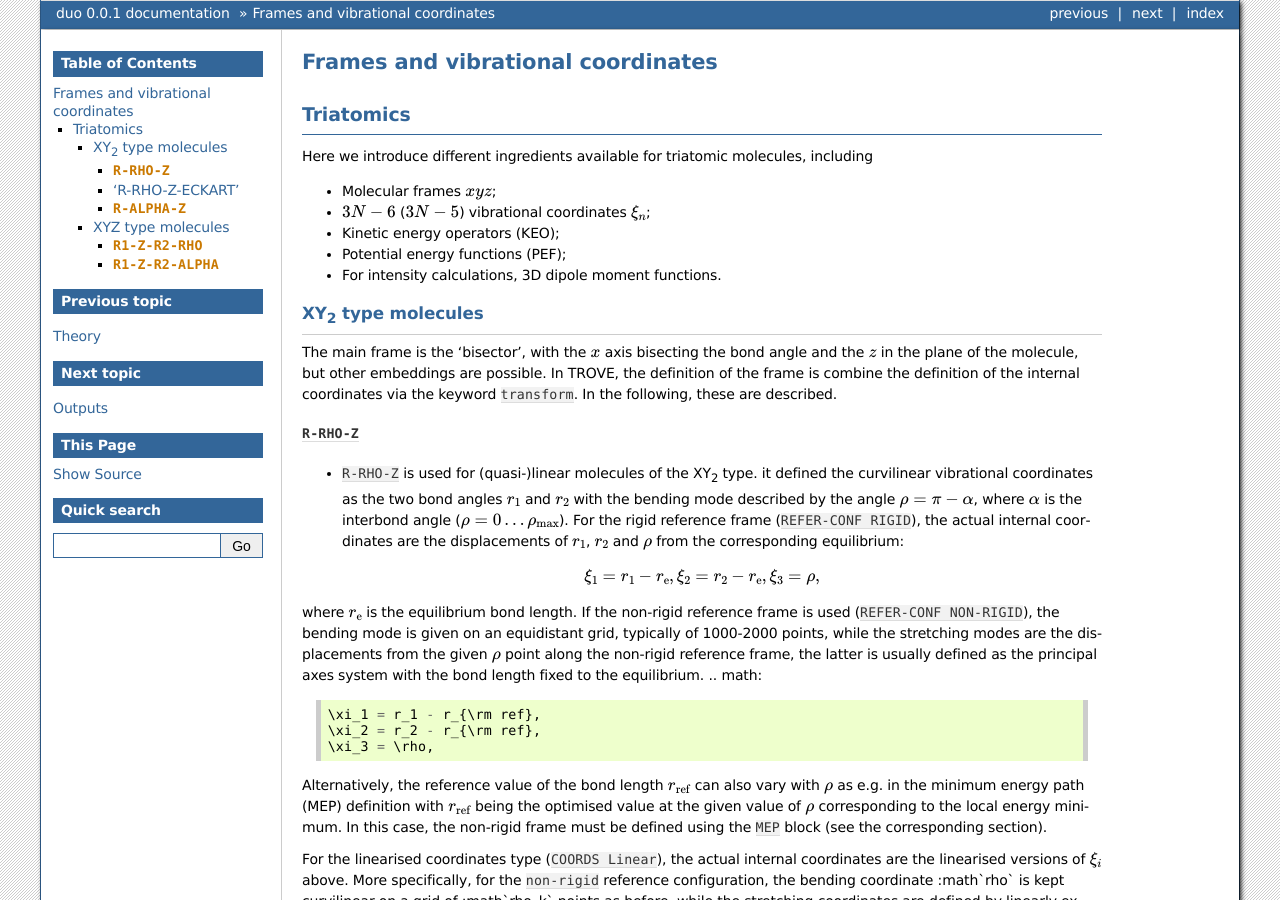
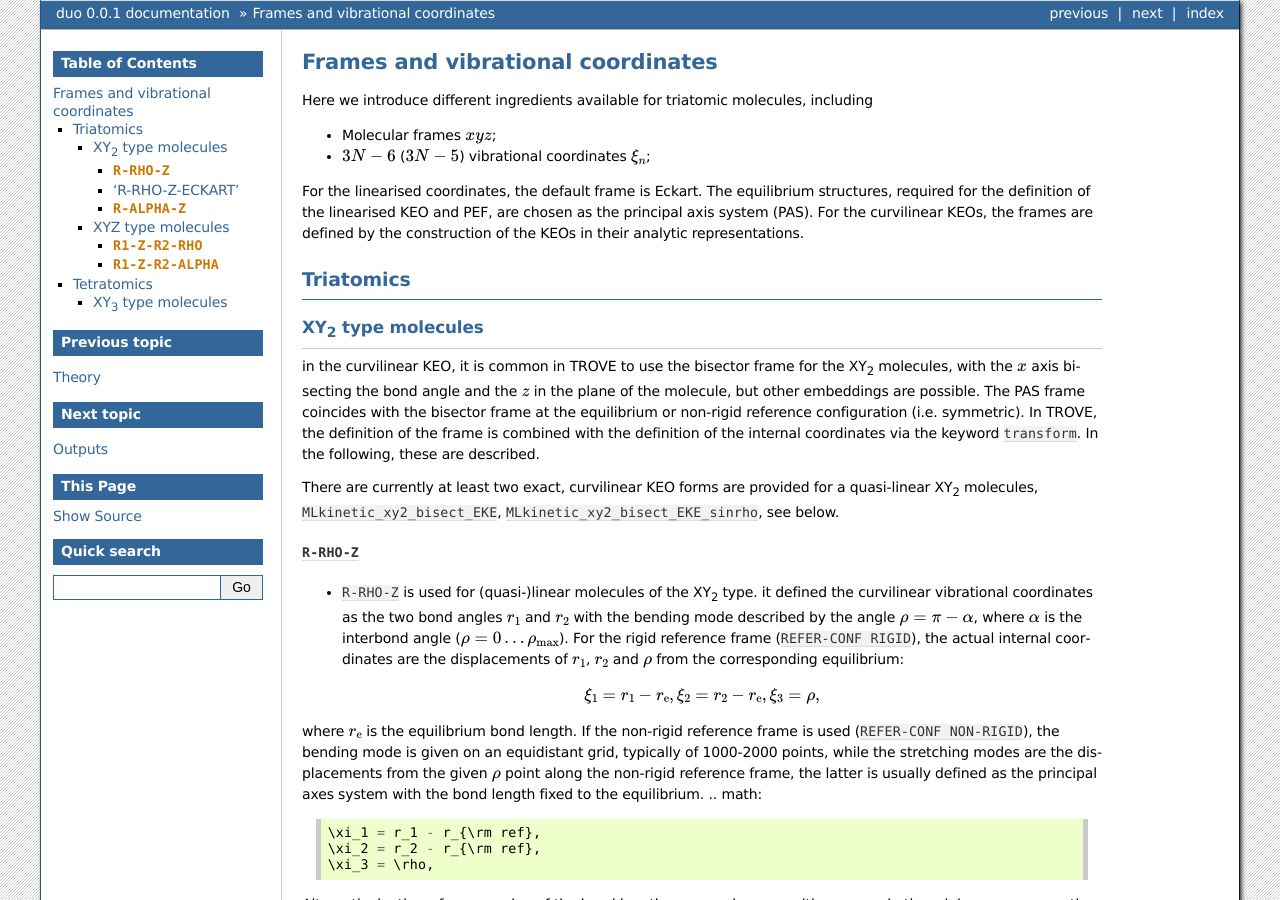
Before and after one commit to Trovemaster/TROVE, a Sphinx documentation site: the page built from docs/source/frames.rst, in a window 1280 px wide and 900 px high. Built offline with Sphinx 7.4.7, drawn with Linux system fonts in a browser that asks for light colours; formulas are drawn with MathJax 3; some of the changed text lies outside the part shown.

Commit message:
xy3 frames

```diff
--- /dev/null
+++ b/docs/source/KEO.rst
@@ -0,0 +1,5 @@
+
+
+- Kinetic energy operators (KEO);
+- Potential energy functions (PEF);
+- For intensity calculations, 3D dipole moment functions.
--- a/docs/source/frames.rst
+++ b/docs/source/frames.rst
@@ -1,21 +1,24 @@
 Frames and vibrational coordinates
 **********************************
 
-Triatomics
-==========
 
 Here we introduce different ingredients available for triatomic molecules, including
 
 - Molecular frames :math:`xyz`;
 - :math:`3N-6` (:math:`3N-5`) vibrational coordinates :math:`\xi_n`;
-- Kinetic energy operators (KEO);
-- Potential energy functions (PEF);
-- For intensity calculations, 3D dipole moment functions.
+
+For the linearised coordinates, the default frame is Eckart. The equilibrium structures, required for the definition of the linearised KEO and PEF, are chosen as the principal axis system (PAS). For the curvilinear KEOs, the frames are defined by the construction of the KEOs in their analytic representations.
+
+Triatomics
+==========
 
 XY\ :sub:`2` type molecules
 ---------------------------
 
-The main frame is the 'bisector', with the :math:`x` axis bisecting the bond angle and the :math:`z` in the plane of the molecule, but other embeddings are possible. In TROVE, the definition of the frame is combine the definition of the internal coordinates via the keyword ``transform``. In the following, these are described.
+
+in the curvilinear KEO,  it is common in TROVE to use the bisector frame for the XY\ :sub:`2` molecules, with the :math:`x` axis bisecting the bond angle and the :math:`z` in the plane of the molecule, but other embeddings are possible. The PAS frame coincides with the bisector frame at the equilibrium or non-rigid reference configuration (i.e. symmetric).  In TROVE, the definition of the frame is combined with the definition of the internal coordinates via the keyword ``transform``. In the following, these are described.
+
+There are currently at least two  exact, curvilinear KEO forms are provided for a quasi-linear XY\ :sub:`2` molecules, ``MLkinetic_xy2_bisect_EKE``, ``MLkinetic_xy2_bisect_EKE_sinrho``, see below.
 
 
 ``R-RHO-Z``
@@ -40,7 +43,6 @@
 For the linearised coordinates type (``COORDS Linear``), the actual internal coordinates are the linearised versions of :math:`\xi_i` above. More specifically, for the ``non-rigid`` reference configuration, the bending coordinate :math`\rho` is kept curvilinear on a grid of :math`\rho_k` points as before, while the stretching coordinates are defined by linearly expanding :math`r_1` and :math`r_2` in terms of the Cartesian displacement around the corresponding reference values :math:`r_{\rm ref}`. In the ``Rigid`` case, the bending coordinate is also linearised.
 
 The advantage of the linearised coordinates is that the corresponding KEO can be constructed on the fly as part of the TROVE generalised procedure as a Taylor type expansion. The main disadvantage however is that the approximate linearised KEO operator is less accurate than the (exact) curvilinear EKO. Besides, the convergence of the variational solution is also poorer for the linearised case (see [15YaYu]_).
-
 
 
 
@@ -74,14 +76,11 @@
 .. Note:: The text in brackets is used for comments.
 
 
-
-
-
 XYZ type molecules
 ------------------
 
 The main embedding here is the 'bond'-embedding, with the :math:`z` axis placed parallel to the bond Y-Z with a heavier atom Z comparing to X (second bond).
-For molecules XYZ with  comparable masses X and Z (e.g. in similar isotopologues), the bisector frames and associated ``TRANSFOrM`` can be used.
+For molecules XYZ with  comparable masses X and Z (e.g. in similar isotopologues), the bisector frames and associated ``TRANSFORM`` can be used.
 
 
 
@@ -95,3 +94,12 @@
 ^^^^^^^^^^^^^^^^^
 
 This is another 'bond'-embedding with the same vibrational coordinates as in ``R-ALPHA-Z``.
+
+
+Tetratomics
+===========
+
+XY\ :sub:`3` type molecules
+---------------------------
+
+Linearized KEOs use the Eckart frame with the PAS at the equilibrium configuration. The latter has the :math:`z` axis along the axis of symmetry :math:`C_3` with the :math:`x` axis chosen in plane containing the X-Y\ :sub:`1` bond and passing through :math:`C_3`.
```
